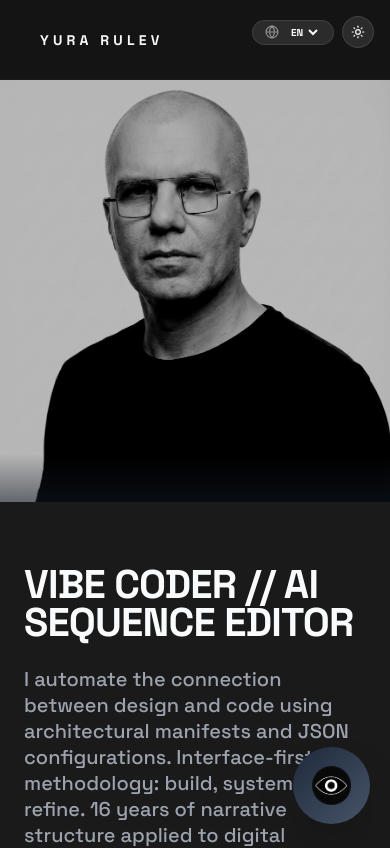
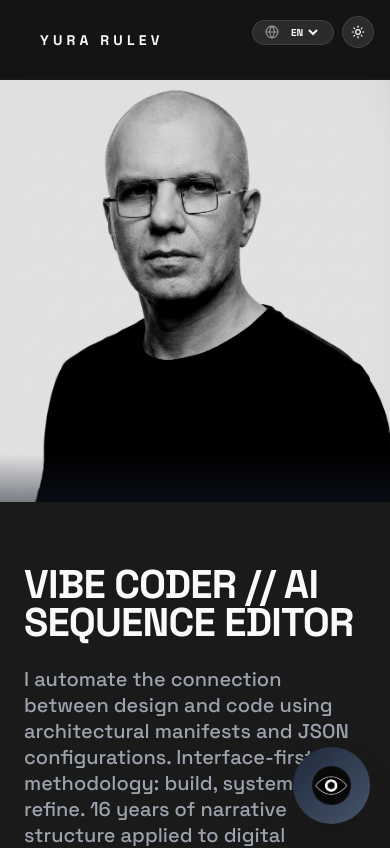
Before and after one commit to Agent-8947/01--vibe--coder, a React (Vite) app: page / in a window 390 px wide. Shown: the top 848 px of the page. Built offline with nearby package versions, Linux system fonts and the light colour scheme.

Commit message:
Refine hero: brighter mobile image, smaller desktop title

```diff
--- a/src/components/Hero.tsx
+++ b/src/components/Hero.tsx
@@ -269,7 +269,7 @@ export const Hero: React.FC<HeroProps> = ({ id, type, localOverrides: overrides,
                             <img
                                 src={overrides.media.imageUrl}
                                 className={`w-full h-full object-cover transition-transform duration-1000
-                                    ${isMobileMode ? 'scale-100 object-top grayscale brightness-[0.7] contrast-[1.1]' : 'group-hover:scale-110'}
+                                    ${isMobileMode ? 'scale-100 object-top grayscale brightness-[0.85] contrast-[1.1]' : 'group-hover:scale-110'}
                                 `}
                                 style={{
                                     opacity: imageOpacity,
@@ -294,7 +294,7 @@ export const Hero: React.FC<HeroProps> = ({ id, type, localOverrides: overrides,
                         ...getEntranceStyle(0),
                         fontSize: isMobileMode ? '2.5rem' : undefined,
                         lineHeight: isMobileMode ? '0.95' : undefined,
-                    }} className="font-black tracking-tighter mb-6 text-5xl sm:text-7xl md:text-8xl">
+                    }} className="font-black tracking-tighter mb-6 text-5xl sm:text-6xl md:text-7xl">
                         {getTranslatedText('title')}
                     </h1>
 
```
